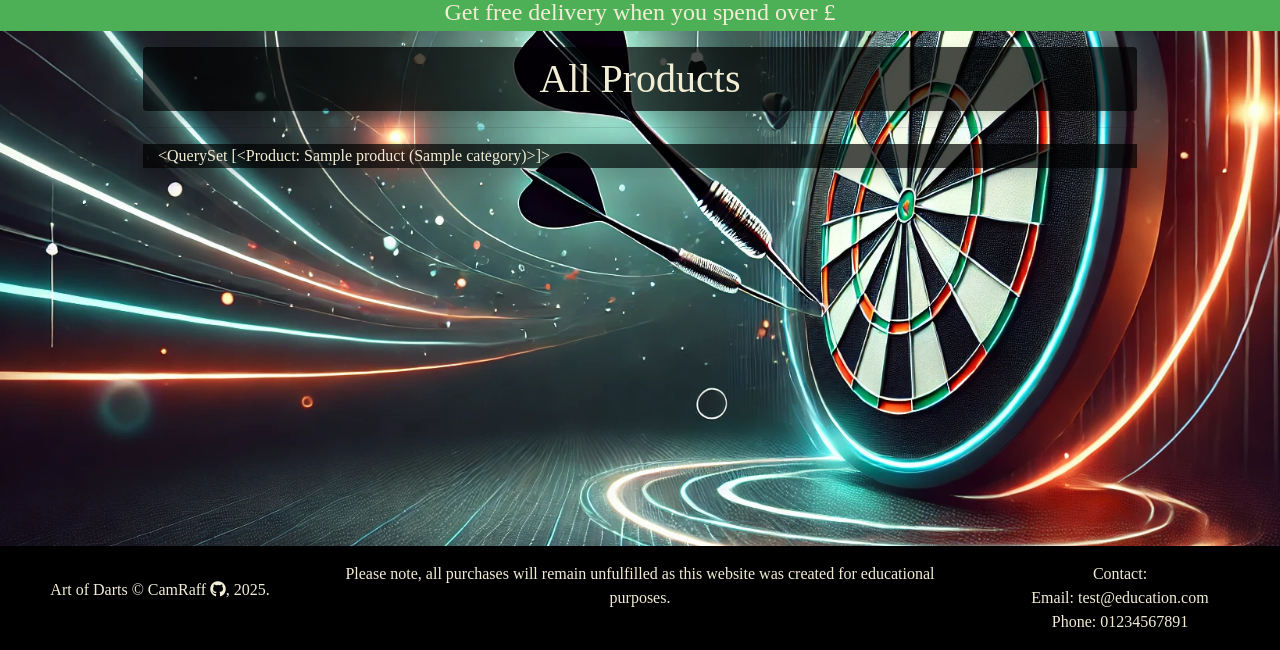
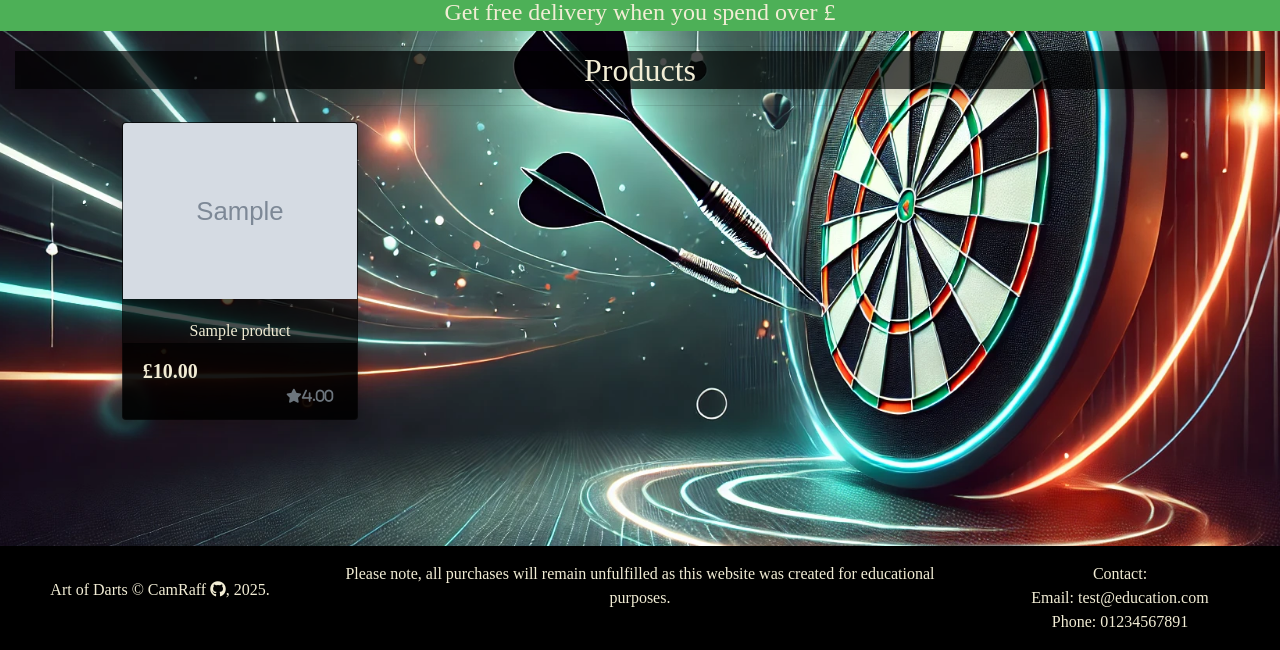
Before and after one commit to CamRaff/MP4-ArtOfDarts, a Django app: page /products/ in a window 1280 px wide. Shown: the part 150-800 px from the top of the page. Run offline with Django 3.2, Linux system fonts and the light colour scheme; tables that the repository leaves empty hold one stand-in row (values such as "Sample post"); grey boxes marked "Sample" are stand-in pictures; some libraries are stand-ins or nearby versions; some web fonts are replaced.

Commit message:
added products to all products page

```diff
--- a/products/templates/products/all_products.html
+++ b/products/templates/products/all_products.html
@@ -10,13 +10,43 @@
 {% endblock %}
 
 {% block content %}
-    <div class="container">
+    <div class="container-fluid">
         <div class="row">
-            <div class="col-12">
-                <hr>
-                <h1 class="logo-font white shadow text-center rounded py-2">All Products</h1>
-                <hr>
-                <div class="col-12 white shadow">{{ products }}</div>
+            <div class="col text-center mt-3">
+                <hr class="w-50 mb-1">
+                <h2 class="logo-font white shadow">Products</h2>
+                <hr class="w-50 mb-1">
+            </div>
+        </div>
+        <div class="row">
+            <div class="product-container col-10 offset-1">
+                <div class="row mt-1 mb-2"></div>
+                <div class="row">
+                    {% for product in products %}
+                        <div class="col-sm6 col-md-6 col-lg-4 col-xl-3">
+                            <div class="card shadow h-100">
+                                <a href="">
+                                    <img src="{{ product.image.url }}" alt="{{product.name }}" class="card-img-top img-fluid">
+                                </a>
+                                <div class="card-body pb-0">
+                                    <p class="white mb-0 text-center">{{ product.name }}</p>
+                                </div>
+                                <div class="card-footer shadow">
+                                    <div class="row">
+                                        <div class="col">
+                                            <p class="lead mb-0 text-left font-weight-bold white">£{{ product.price }}</p>
+                                            {% if product.rating %}
+                                                <small class="text-muted float-right"><i class="fas fa-star mr-1">{{ product.rating }}</i></small>
+                                            {% else %}
+                                                <small class="text-muted float-right">No rating</small>
+                                            {% endif %}
+                                        </div>
+                                    </div>
+                                </div>
+                            </div>
+                        </div>
+                    {% endfor %}
+                </div>
             </div>
         </div>
     </div>
```
Also changed, not shown: media/barrels/caliburn-straight.webp (deleted), media/barrels/caliburn-tapered.webp (deleted).
